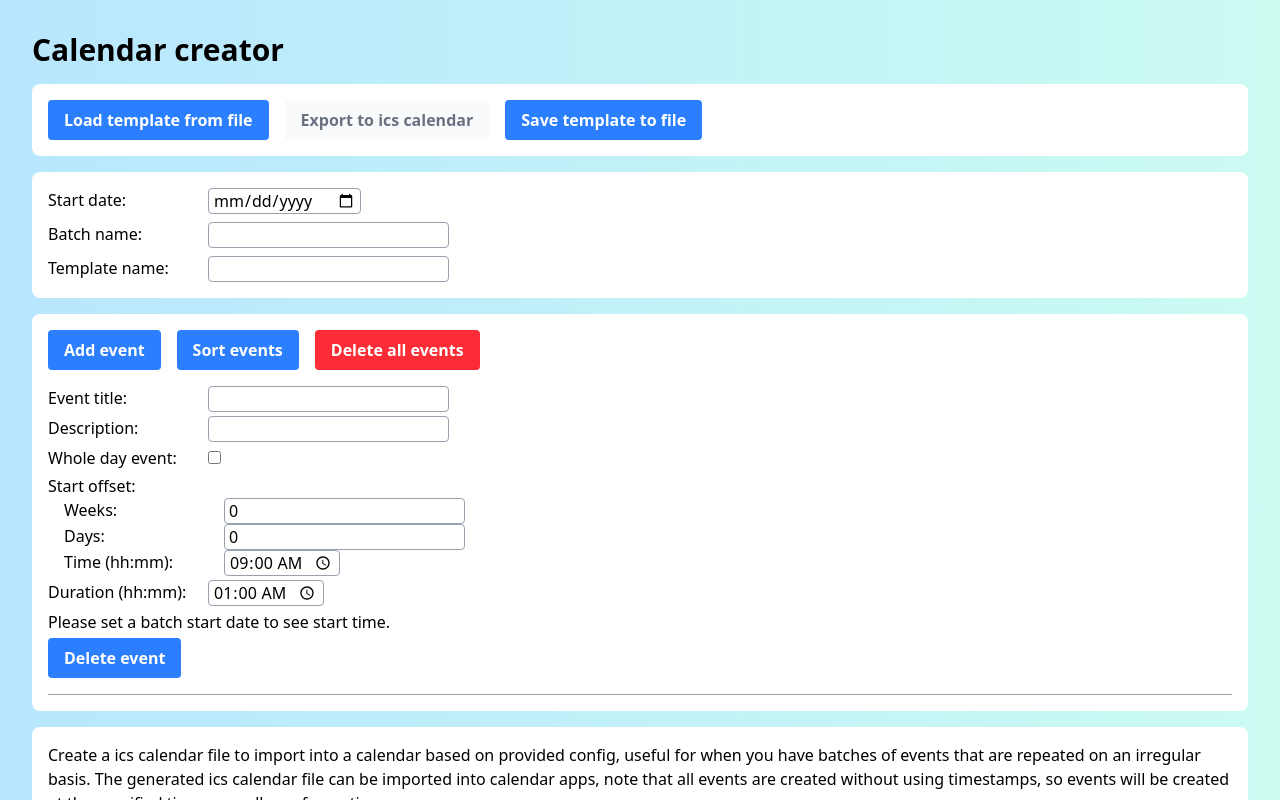
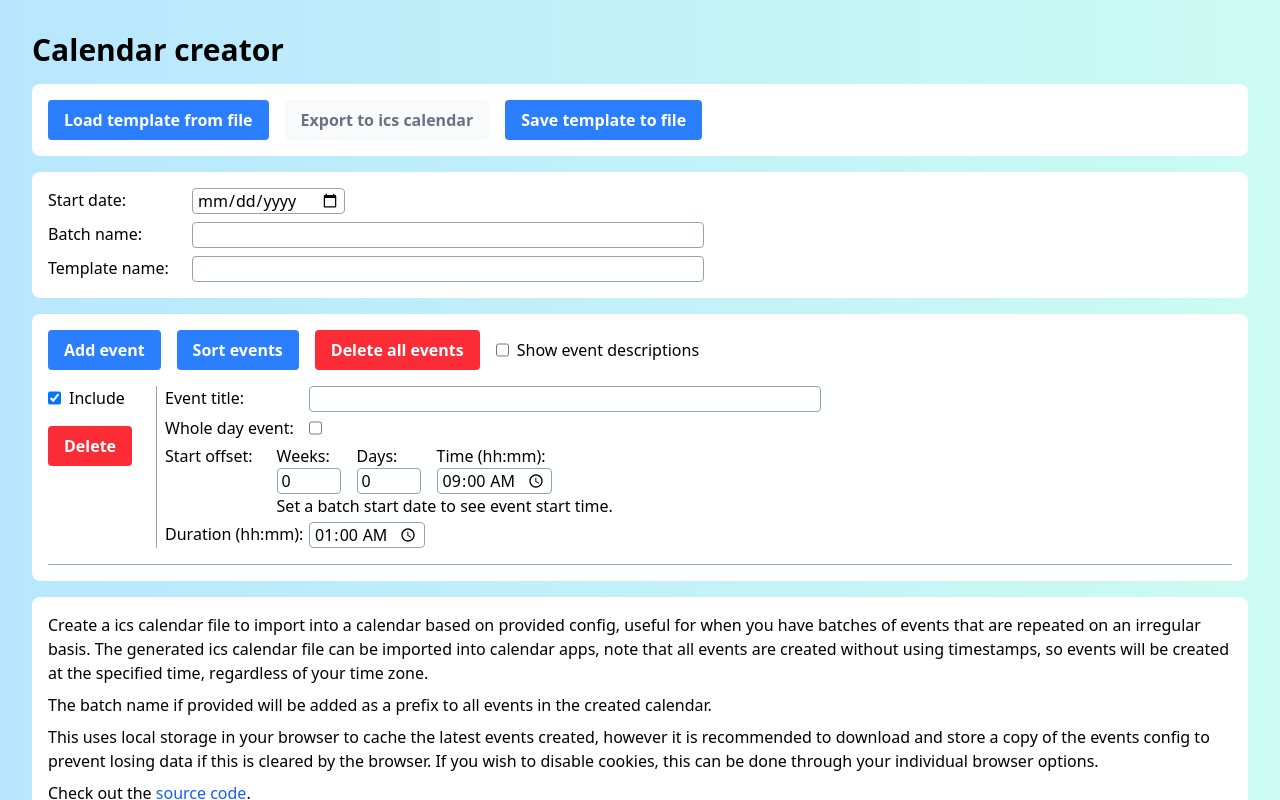
Before and after one commit to RobertMarch/CalendarCreatorApp, a React (Vite) app: page / in a window 1280 px wide. Both pictures are taken after a click on the button "Add event". Shown: the top 800 px of the page. Built offline with nearby package versions, Linux system fonts and the light colour scheme.

Commit message:
Restructure event display, add ability to toggle individual events in output

```diff
--- a/src/EventsEditor.tsx
+++ b/src/EventsEditor.tsx
@@ -22,6 +22,7 @@ export function EventsEditor({
   batchConfig,
 }: EventsEditorProps) {
   const [confirmDeleteAll, setConfirmDeleteAll] = useState<boolean>(false);
+  const [showDescriptions, setShowDescriptions] = useState<boolean>(false);
 
   function handleAddEvent(): void {
     const nextEvents: CalendarEvent[] = events.slice();
@@ -71,12 +72,14 @@ export function EventsEditor({
         updateEvent={updateEvent}
         deleteEvent={deleteEvent}
         batchConfig={batchConfig}
+        showDescription={showDescriptions}
       ></EventInput>
     );
   });
 
   return (
     <>
+      <div className="flex flex-row">
         <StyledButton
           displayText="Add event"
           onClick={handleAddEvent}
@@ -95,6 +98,18 @@ export function EventsEditor({
           colour="red"
         ></StyledButton>
 
+        <div className="content-center">
+          <label className="w-max flex flex-row justify-between">
+            <input
+              type="checkbox"
+              checked={showDescriptions}
+              onChange={(e) => setShowDescriptions(e.target.checked)}
+            ></input>
+            <div className="pl-2">Show event descriptions</div>
+          </label>
+        </div>
+      </div>
+
       {eventInputs}
     </>
   );
@@ -105,6 +120,7 @@ type EventInputProps = {
   updateEvent: (event: CalendarEvent) => void;
   deleteEvent: (event: CalendarEvent) => void;
   batchConfig: BatchConfig;
+  showDescription: boolean;
 };
 
 function EventInput({
@@ -112,6 +128,7 @@ function EventInput({
   updateEvent,
   deleteEvent,
   batchConfig,
+  showDescription,
 }: EventInputProps) {
   function setValue(newValue: any, propertyName: keyof CalendarEvent): void {
     const updatedEvent: CalendarEvent = {
@@ -137,57 +154,55 @@ function EventInput({
     updateEvent(updatedEvent);
   }
 
-  let startDateDisplayString;
-  if (batchConfig?.startDate) {
-    const startDateInBatch = new Date(
-      batchConfig.startDate!.getTime() + calendarEvent.startOffset
-    );
-
-    startDateDisplayString =
-      "In this batch, the event will start at: " +
-      formatDateForDisplay(startDateInBatch, calendarEvent.isWholeDayEvent);
-  } else {
-    startDateDisplayString = "Please set a batch start date to see start time.";
-  }
-
   return (
-    <div className="border-b border-gray-400 py-4 flex flex-col space-between space-y-1">
+    <div className="flex flex-row border-b border-gray-400 py-4">
+      <div className="border-r border-gray-400 pr-2 mr-2">
+        <label className="w-max flex flex-row justify-between pb-4">
+          <input
+            type="checkbox"
+            checked={calendarEvent.included}
+            onChange={(e) => setValue(e.target.checked, "included")}
+          ></input>
+          <div className="pl-2">Include</div>
+        </label>
+        <StyledButton
+          displayText="Delete"
+          onClick={() => deleteEvent(calendarEvent)}
+          colour="red"
+        ></StyledButton>
+      </div>
+      <div className="flex flex-col space-between space-y-1">
         <StyledInput
           label="Event title"
           value={calendarEvent.summary}
           setValue={(val) => setValue(val, "summary")}
         ></StyledInput>
+        {showDescription ? (
           <StyledInput
             label="Description"
             value={calendarEvent.description}
             setValue={(val) => setValue(val, "description")}
           ></StyledInput>
-      <label className="w-128 flex flex-row justify-between">
-        Whole day event:
-        <div className="w-90">
+        ) : (
+          <></>
+        )}
+        <label className="w-min flex flex-row justify-between">
+          <div className="w-36">Whole day event:</div>
           <input
             type="checkbox"
             checked={calendarEvent.isWholeDayEvent}
             onChange={(e) => setWholeDayEvent(e.target.checked)}
-            className="ml-2"
           ></input>
-        </div>
         </label>
         <StartTimeInput
           calendarEvent={calendarEvent}
+          batchStartDate={batchConfig.startDate}
           setStartOffset={(startOffset) => setValue(startOffset, "startOffset")}
         ></StartTimeInput>
         <DurationInput
           calendarEvent={calendarEvent}
           setDuration={(duration) => setValue(duration, "duration")}
         ></DurationInput>
-
-      <p>{startDateDisplayString}</p>
-      <div>
-        <StyledButton
-          displayText="Delete event"
-          onClick={() => deleteEvent(calendarEvent)}
-        ></StyledButton>
       </div>
     </div>
   );
@@ -195,11 +210,13 @@ function EventInput({
 
 type StartTimeInputProps = {
   calendarEvent: CalendarEvent;
+  batchStartDate: Date | undefined;
   setStartOffset: (nextStartOffset: number) => void;
 };
 
 function StartTimeInput({
   calendarEvent,
+  batchStartDate,
   setStartOffset,
 }: StartTimeInputProps) {
   const startOffsetParts = {
@@ -247,21 +264,38 @@ function StartTimeInput({
     setStartOffset(startOffsetAsEpochTimestamp);
   }
 
+  let startDateDisplayString;
+  if (batchStartDate) {
+    const startDateInBatch = new Date(
+      batchStartDate!.getTime() + calendarEvent.startOffset
+    );
+
+    startDateDisplayString = formatDateForDisplay(
+      startDateInBatch,
+      calendarEvent.isWholeDayEvent
+    );
+  } else {
+    startDateDisplayString = "Set a batch start date to see event start time.";
+  }
+
   return (
-    <div className="flex flex-col">
+    <div className="flex flex-row">
       Start offset:
-      <div className="flex flex-col pl-4">
+      <div className="flex flex-col pl-6">
+        <div className="flex flex-row space-between space-x-4">
           <StyledInput
             label="Weeks"
             value={startOffsetParts.weeks}
             setValue={(val) => setStartOffsetPart(val, "weeks")}
             type="number"
+            flexDirection="col"
           ></StyledInput>
           <StyledInput
             label="Days"
             value={startOffsetParts.days}
             setValue={(val) => setStartOffsetPart(val, "days")}
             type="number"
+            flexDirection="col"
           ></StyledInput>
           {calendarEvent.isWholeDayEvent ? (
             <></>
@@ -271,8 +305,11 @@ function StartTimeInput({
               value={startOffsetParts.time}
               setValue={(val) => setStartOffsetPart(val, "time")}
               type="time"
+              flexDirection="col"
             ></StyledInput>
           )}
+        </div>
+        <p>{startDateDisplayString}</p>
       </div>
     </div>
   );
--- a/src/StyledComponents.tsx
+++ b/src/StyledComponents.tsx
@@ -35,6 +35,17 @@ type StyledInputProps = {
   value: any;
   setValue: (value: string) => void;
   type?: "text" | "date" | "time" | "number";
+  flexDirection?: "row" | "col";
+};
+
+const InputTypeToLabelWidths: Record<
+  "text" | "date" | "time" | "number",
+  string
+> = {
+  text: "w-128",
+  date: "w-min",
+  time: "w-min",
+  number: "w-16",
 };
 
 export function StyledInput({
@@ -42,18 +53,22 @@ export function StyledInput({
   value,
   setValue,
   type = "text",
+  flexDirection = "row",
 }: StyledInputProps) {
+  const labelClasses: string =
+    flexDirection == "col" ? "w-max flex-col" : "w-min flex-row";
+  const labelTextDivClass: string = flexDirection == "col" ? "w-max" : "w-36";
+  const inputWidth: string = InputTypeToLabelWidths[type];
+
   return (
-    <label className="w-128 flex flex-row justify-between">
-      {label}:
-      <div className="w-90">
-        <input
-          value={value}
-          onChange={(e) => setValue(e.target.value)}
-          type={type}
-          className="border rounded border-gray-400 ml-2 px-1"
-        ></input>
-      </div>
+    <label className={labelClasses + " flex justify-between"}>
+      <div className={labelTextDivClass}>{label}:</div>
+      <input
+        value={value}
+        onChange={(e) => setValue(e.target.value)}
+        type={type}
+        className={inputWidth + " border rounded border-gray-400 px-1"}
+      ></input>
     </label>
   );
 }
--- a/src/types/calendar-batch-config.ts
+++ b/src/types/calendar-batch-config.ts
@@ -36,7 +36,9 @@ function deserialiseBatchConfig(jsonString: string | null): BatchConfig {
   const jsonObj: any = JSON.parse(jsonString);
 
   return {
-    startDate: new Date(jsonObj.startDate) || undefined,
+    startDate:
+      (jsonObj.startDate ? new Date(jsonObj.startDate) : undefined) ||
+      undefined,
     batchName: jsonObj.batchName || "",
     templateName: jsonObj.templateName || "",
   };
--- a/src/types/calendar-event.ts
+++ b/src/types/calendar-event.ts
@@ -9,6 +9,7 @@ export interface CalendarEvent {
   isWholeDayEvent: boolean;
   summary: string;
   description: string;
+  included: boolean;
 }
 
 export function useEvents() {
@@ -49,6 +50,7 @@ export function deserialiseEvent(json: any): CalendarEvent {
     isWholeDayEvent: json.isWholeDayEvent || false,
     summary: json.summary || "",
     description: json.description || "",
+    included: json.included != false,
   };
 }
 
@@ -60,5 +62,6 @@ export function newCalendarEvent(): CalendarEvent {
     isWholeDayEvent: false,
     summary: "",
     description: "",
+    included: true
   };
 }
--- a/src/utils/file-utils.ts
+++ b/src/utils/file-utils.ts
@@ -41,7 +41,7 @@ export function downloadCalendarAsIcs(
   const blob = new Blob([generateIcsFromConfig(calendarConfig, events)], {
     type: "data:text/plain;charset=utf-8,",
   });
-  const fileName = `calendar_${calendarConfig.batchName}_${formatDateForIcs(
+  const fileName = `calendar_${calendarConfig.templateName}_${calendarConfig.batchName}_${formatDateForIcs(
     calendarConfig.startDate!,
     true
   )}.ics`;
@@ -64,5 +64,5 @@ function downloadFile(fileBlob: Blob, fileName: string): void {
 }
 
 function escapeFileName(stringToEscape: string): string {
-  return stringToEscape.replace(/r([^a-z0-9 ]+)/gi, "_");
+  return stringToEscape.replace(/([^a-z0-9 .-_()]+)/gi, "_");
 }
--- a/src/utils/ics-file-utils.ts
+++ b/src/utils/ics-file-utils.ts
@@ -14,9 +14,11 @@ export function generateIcsFromConfig(
     "",
   ];
 
-  events.forEach((event: CalendarEvent) => {
-    lines.push(...generateIcsForCalendarEvent(calendarConfig, event));
-  });
+  events
+    .filter((e) => e.included)
+    .forEach((event: CalendarEvent) => {
+      lines.push(...generateIcsForCalendarEvent(calendarConfig, event));
+    });
 
   lines.push("END:VCALENDAR");
 
```
Lines whose indentation alone changed are shown as unchanged.
